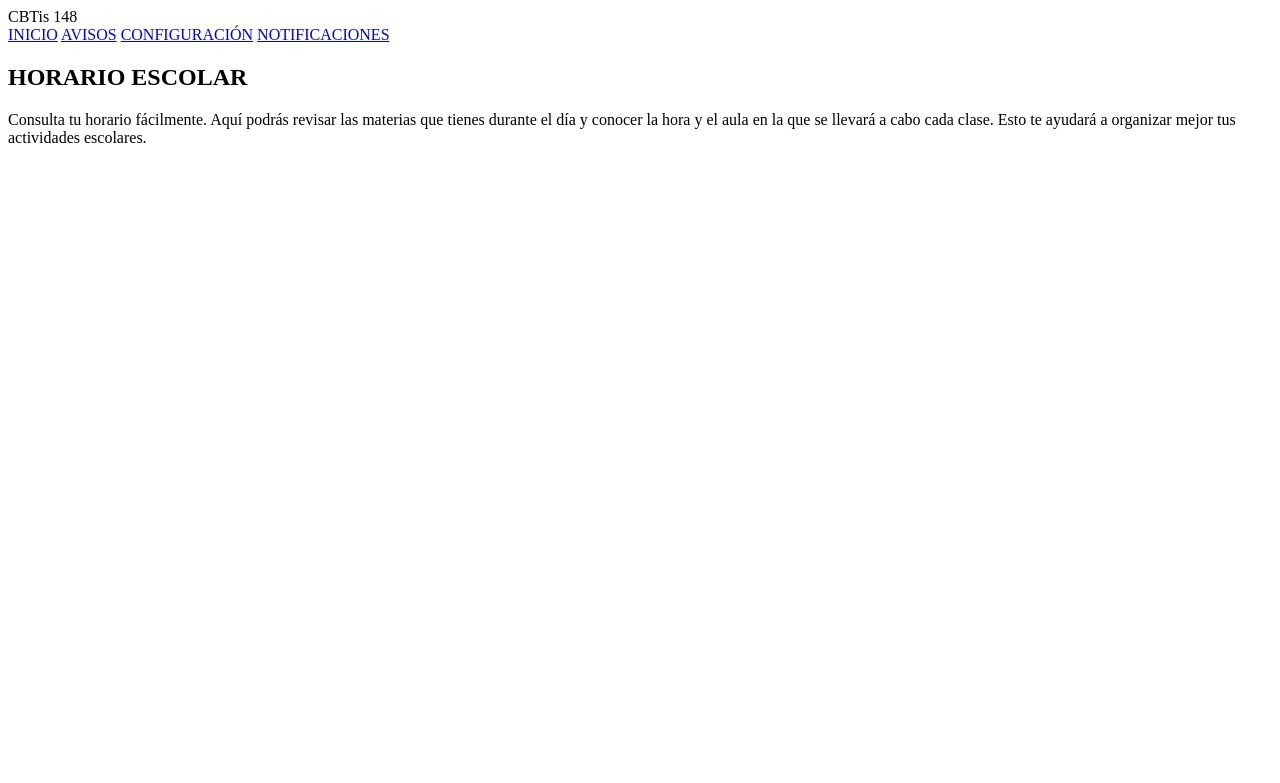
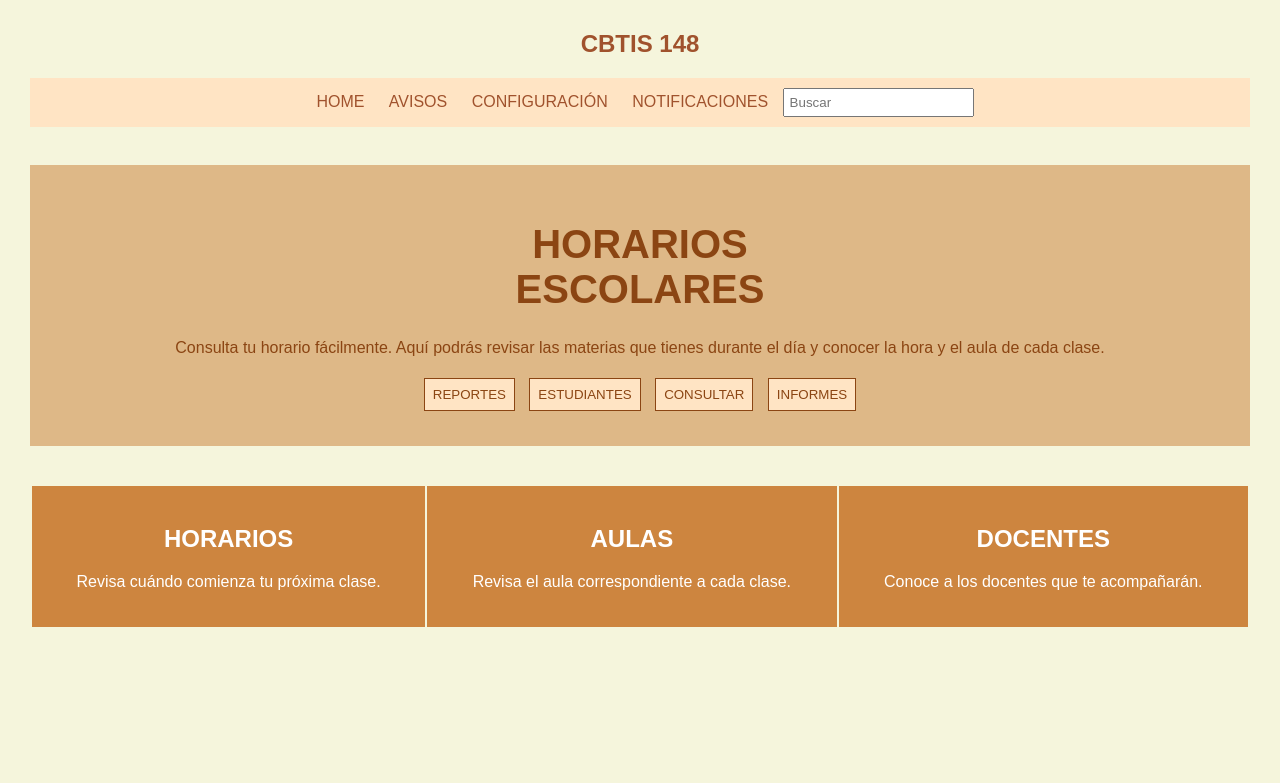
Before and after one commit to renteriaperaltavaleria/equipo1_webdehorarios, a Django app: page / in a window 1280 px wide. Shown: the top 783 px of the page. Run offline with Django 5.2, Linux system fonts and the light colour scheme.

Commit message:
agregamos estilos css a la paguina principal

```diff
--- a/horarios_web/Templates/pag_inicio.html
+++ b/horarios_web/Templates/pag_inicio.html
@@ -1,28 +1,75 @@
-<DOCTYPE html>
+{% load static %}
+<!DOCTYPE html>
 <html>
 <head>
-        <title>CBTis 148 - Horarios Escolares</title>
+    <title>Horarios Escolares</title>
+    <link rel="stylesheet" href="{% static 'horarios_web/estilos.css'%}">
 </head>
+
 <body>
-         <div class="container">
-            <!--barra de navegación-->
-            <header class="navbar">
-               <span class="logo">CBTis 148</span>
-               <nav>
-                  <a href="INICIO">INICIO</a>
-                  <a href="AVISOS">AVISOS</a>
-                  <a href="CONFIGURACIÓN">CONFIGURACIÓN</a>
-                  <a href="NOTIFICACIONES">NOTIFICACIONES</a>
-               </nav>
-            </header>
 
-            <!--Tarjeta Principal-->
-            <section class="hero-card">
-               <div class="hero-content">
-                  <h1>HORARIO ESCOLAR</h1>
-                  <P>Consulta tu horario fácilmente. Aquí podrás revisar las materias que tienes durante el día y conocer la hora y el aula en la que se llevará a cabo cada clase. Esto te ayudará a organizar mejor tus actividades escolares.</P>
+    <h2>CBTIS 148</h2>
+
+    <div class="menu">
+        <a href="#">HOME</a>
+        <a href="#">AVISOS</a>
+        <a href="#">CONFIGURACIÓN</a>
+        <a href="#">NOTIFICACIONES</a>
+        <input type="text" placeholder="Buscar">
     </div>
-            </section>
+
+    <br>
+
+    <div class="principal">
+
+        <div class="texto">
+            <h1>HORARIOS<br>ESCOLARES</h1>
+
+            <p>
+                Consulta tu horario fácilmente. Aquí podrás revisar
+                las materias que tienes durante el día y conocer la
+                hora y el aula de cada clase.
+            </p>
+
+            <button>REPORTES</button>
+            <button>ESTUDIANTES</button>
+            <button>CONSULTAR</button>
+            <button>INFORMES</button>
         </div>
+
+    </div>
+
+    <br>
+
+    <table>
+
+        <tr>
+            <td>
+                <h2>HORARIOS</h2>
+                <p>
+                    Revisa cuándo comienza
+                    tu próxima clase.
+                </p>
+            </td>
+
+            <td>
+                <h2>AULAS</h2>
+                <p>
+                    Revisa el aula correspondiente
+                    a cada clase.
+                </p>
+            </td>
+
+            <td>
+                <h2>DOCENTES</h2>
+                <p>
+                    Conoce a los docentes que
+                    te acompañarán.
+                </p>
+            </td>
+        </tr>
+
+    </table>
+
 </body>
 </html>
--- /dev/null
+++ b/horarios_web/static/horarios_web/estilos.css
@@ -0,0 +1,72 @@
+body {
+    background-color: beige;
+    font-family: Arial;
+    color: saddlebrown;
+    margin: 30px;
+}
+
+
+h2 {
+    color: sienna;
+    text-align: center;
+}
+
+
+.menu {
+    background-color: bisque;
+    padding: 10px;
+    text-align: center;
+}
+
+.menu a {
+    color: sienna;
+    text-decoration: none;
+    margin: 10px;
+}
+
+.menu input {
+    padding: 5px;
+}
+
+
+.principal {
+    background-color: burlywood;
+    padding: 30px;
+    margin-top: 20px;
+    text-align: center;
+}
+
+
+.texto h1 {
+    color: saddlebrown;
+    font-size: 40px;
+}
+
+.texto p {
+    color: saddlebrown;
+    font-size: 16px;
+}
+
+button {
+    background-color: bisque;
+    color: saddlebrown;
+    border: 1px solid saddlebrown;
+    padding: 8px;
+    margin: 5px;
+}
+
+table {
+    width: 100%;
+    margin-top: 20px;
+}
+
+td {
+    background-color: peru;
+    color: white;
+    padding: 20px;
+    text-align: center;
+}
+
+td h2 {
+    color: white;
+}
```
Also changed, not shown: horarios_web/Templates/avisos.html (deleted, +0 -28 lines), horarios_web/static/horarios_web/img.jpg (added). Lines whose indentation alone changed are shown as unchanged.
